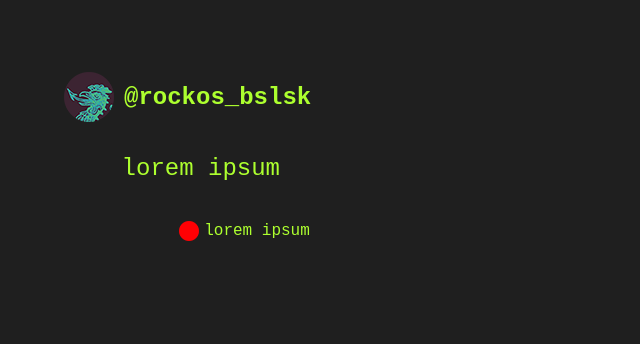
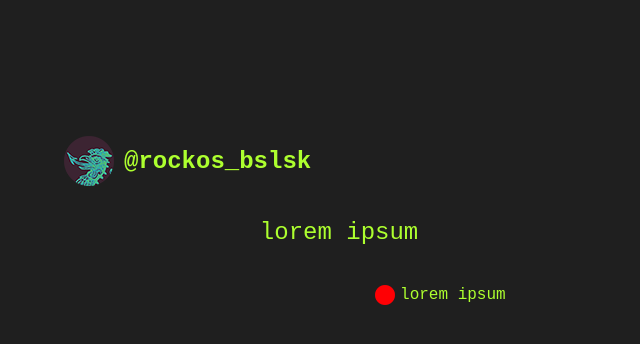
Before and after one commit to ka-denz/forums, a plain HTML site: page index.html in a window 1280 px wide. Shown: the whole page, without its empty margins (0-640 px from the left). Drawn offline with Linux system fonts and the light colour scheme.

Commit message:
push for styling

```diff
--- a/style.css
+++ b/style.css
@@ -3,6 +3,7 @@ body{
     color: greenyellow;
     background-color: rgb(31, 31, 31);
     margin: 5%;
+    margin-top: 10%;
 
 }
 
@@ -18,12 +19,12 @@ gap: 10px;
 
 .postcontent{
 font-size: 24;
-margin-left: 5%;
+margin-left: 17%;
 }
 
 .comment{
 display: flex;
 align-items: center;
 gap: 5px;
-margin-left: 10%;
+margin-left: 27%;
 }
```
